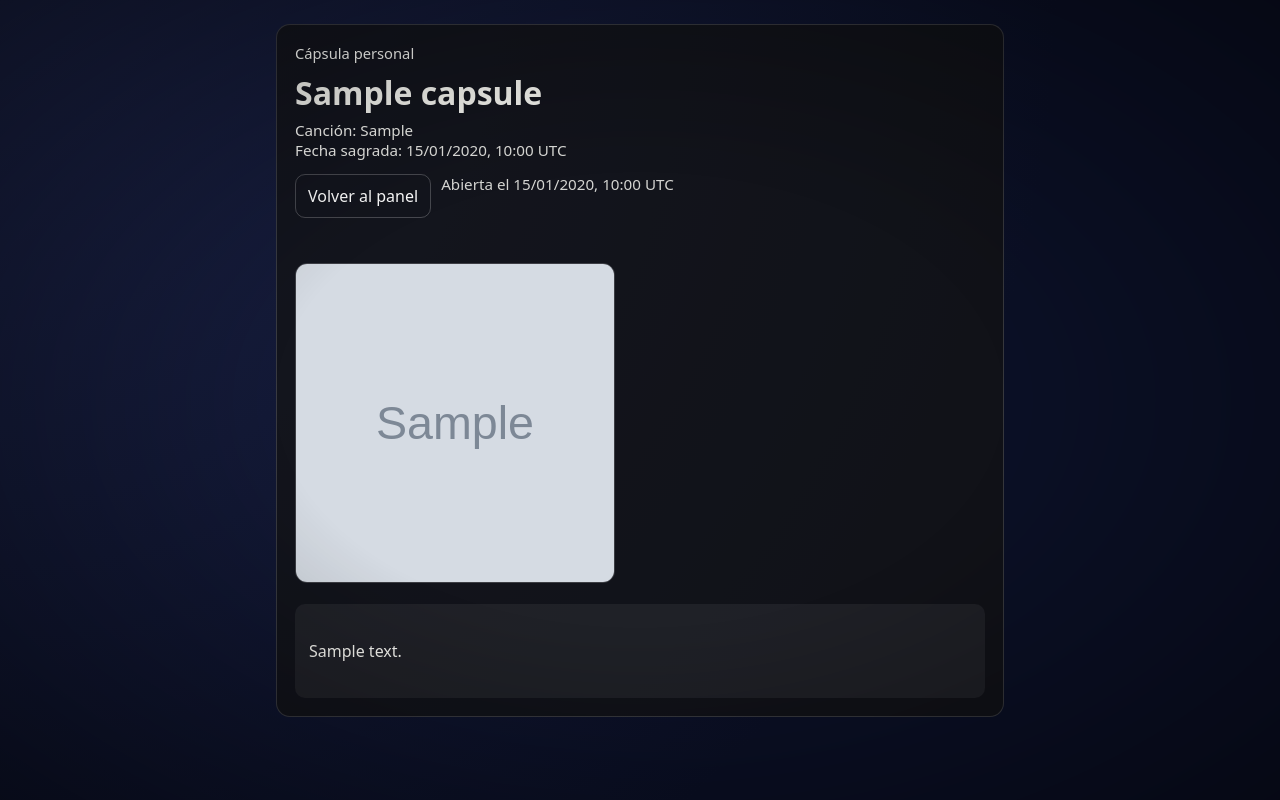
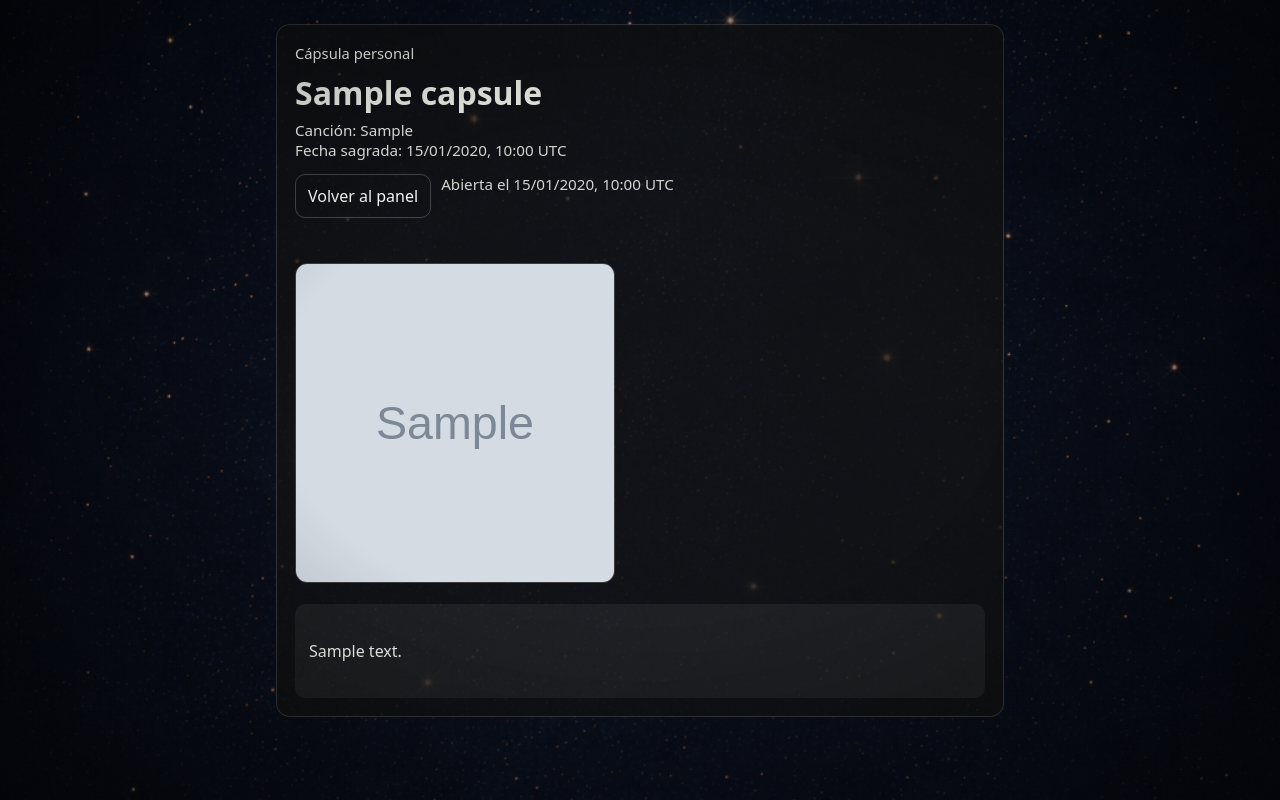
Before and after one commit to celiaefe/eco, a Flask app: page /capsulas/1/ritual in a window 1280 px wide. Run offline with Flask 3, Linux system fonts and the light colour scheme; a user stored in the database is signed in; tables that the repository leaves empty hold one stand-in row (values such as "Sample post"); grey boxes marked "Sample" are stand-in pictures.

Commit message:
Aplica fondo de home en biblioteca, capsulas y ritual

```diff
--- a/templates/capsula_ritual.html
+++ b/templates/capsula_ritual.html
@@ -9,6 +9,18 @@
   <title>Eco · Ritual</title>
   <link rel="stylesheet" href="{{ url_for('static', filename='css/style.css') }}">
   <style>
+    body.capsula-ritual-page{
+      background:
+        linear-gradient(rgba(8,10,18,.35), rgba(8,10,18,.55)),
+        url("{{ url_for('static', filename='fondo_home.png') }}") center / cover no-repeat fixed !important;
+    }
+
+    @media (max-width: 520px){
+      body.capsula-ritual-page{
+        background-attachment: scroll !important;
+      }
+    }
+
     .ritual-wrap { max-width: 760px; margin: 0 auto; padding: 24px 16px 40px; color: #f7f7f2; }
     .ritual-card { border: 1px solid rgba(255,255,255,.16); border-radius: 14px; background: rgba(20,20,20,.72); padding: 18px; }
     .ritual-kicker { opacity: .8; font-size: .92rem; margin-bottom: 8px; }
@@ -32,7 +44,7 @@
     .ritual-cover { width: min(320px, 100%); aspect-ratio: 1/1; object-fit: cover; border-radius: 12px; margin-top: 14px; border: 1px solid rgba(255,255,255,.18); }
   </style>
 </head>
-<body class="noche">
+<body class="noche capsula-ritual-page">
   <main class="ritual-wrap">
     <div class="ritual-card">
       <div class="ritual-kicker">Cápsula personal</div>
```
Also changed, not shown: templates/biblioteca.html (+13 -1 lines), templates/capsulas.html (+13 -1 lines).
